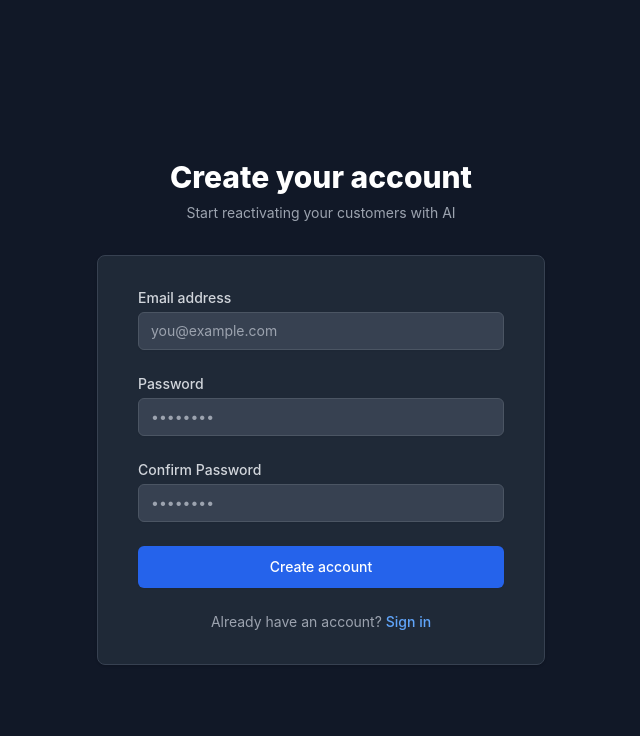
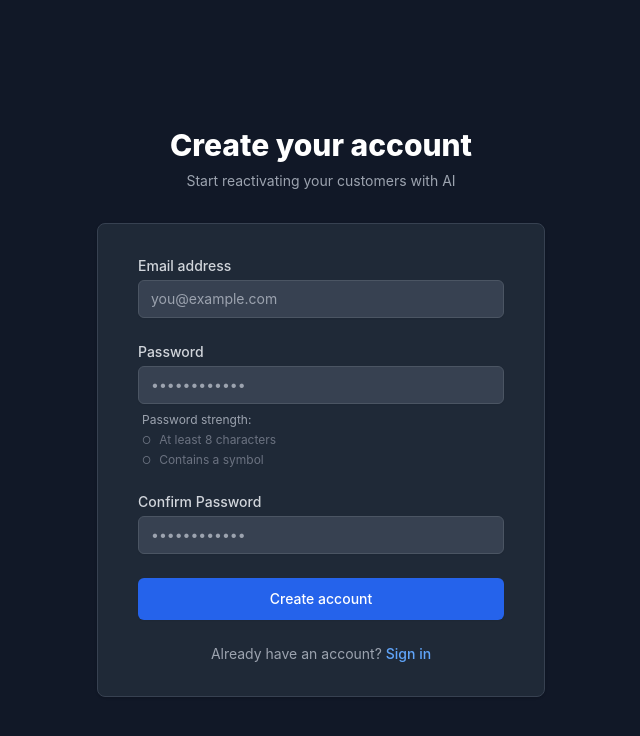
Before and after one commit to aaronab3r/revive-ai, a Next.js app: page /signup in a window 1280 px wide. Shown: the top 736 px of the page, without its empty margins (319-959 px from the left). Built offline with nearby package versions, Linux system fonts and the light colour scheme; no server answers.

Commit message:
Add password strength validation and auto-signin on signup

```diff
--- a/app/signup/page.tsx
+++ b/app/signup/page.tsx
@@ -15,10 +15,22 @@ export default function SignUpPage() {
   const router = useRouter();
   const supabase = createSupabaseBrowserClient();
 
+  const passwordRequirements = [
+    { label: 'At least 8 characters', met: password.length >= 8 },
+    { label: 'Contains a symbol', met: /[!@#$%^&*(),.?":{}|<>]/.test(password) }
+  ];
+
   async function handleEmailSignUp(e: React.FormEvent) {
     e.preventDefault();
     setLoading(true);
     setError(null);
+
+    // Check requirements
+    if (!passwordRequirements.every(req => req.met)) {
+      setError('Please meet all password requirements');
+      setLoading(false);
+      return;
+    }
 
     if (password !== confirmPassword) {
       setError('Passwords do not match');
@@ -26,13 +38,7 @@ export default function SignUpPage() {
       return;
     }
 
-    if (password.length < 6) {
-      setError('Password must be at least 6 characters');
-      setLoading(false);
-      return;
-    }
-
-    const { error } = await supabase.auth.signUp({
+    const { data, error } = await supabase.auth.signUp({
       email,
       password,
       options: {
@@ -43,7 +49,11 @@ export default function SignUpPage() {
     if (error) {
       setError(error.message);
       setLoading(false);
+    } else if (data.session) {
+      // If we got a session, sign in is complete (email confirmation disabled or not required)
+      router.push('/dashboard');
     } else {
+      // Email confirmation required
       setSuccess(true);
     }
   }
@@ -121,8 +131,20 @@ export default function SignUpPage() {
                   value={password}
                   onChange={(e) => setPassword(e.target.value)}
                   className="appearance-none block w-full px-3 py-2 border border-gray-600 rounded-md shadow-sm placeholder-gray-400 focus:outline-none focus:ring-blue-500 focus:border-blue-500 sm:text-sm bg-gray-700 text-white"
-                  placeholder="••••••••"
+                  placeholder="••••••••••••"
                 />
+              </div>
+              <div className="mt-2 space-y-1 pl-1">
+                <p className="text-xs text-gray-400 mb-1">Password strength:</p>
+                {passwordRequirements.map((req, index) => (
+                  <div
+                    key={index}
+                    className={`text-xs flex items-center transition-colors duration-200 ${req.met ? 'text-green-400' : 'text-gray-500'}`}
+                  >
+                    <span className="mr-2 text-[10px]">{req.met ? '●' : '○'}</span>
+                    {req.label}
+                  </div>
+                ))}
               </div>
             </div>
 
@@ -140,7 +162,7 @@ export default function SignUpPage() {
                   value={confirmPassword}
                   onChange={(e) => setConfirmPassword(e.target.value)}
                   className="appearance-none block w-full px-3 py-2 border border-gray-600 rounded-md shadow-sm placeholder-gray-400 focus:outline-none focus:ring-blue-500 focus:border-blue-500 sm:text-sm bg-gray-700 text-white"
-                  placeholder="••••••••"
+                  placeholder="••••••••••••"
                 />
               </div>
             </div>
```
